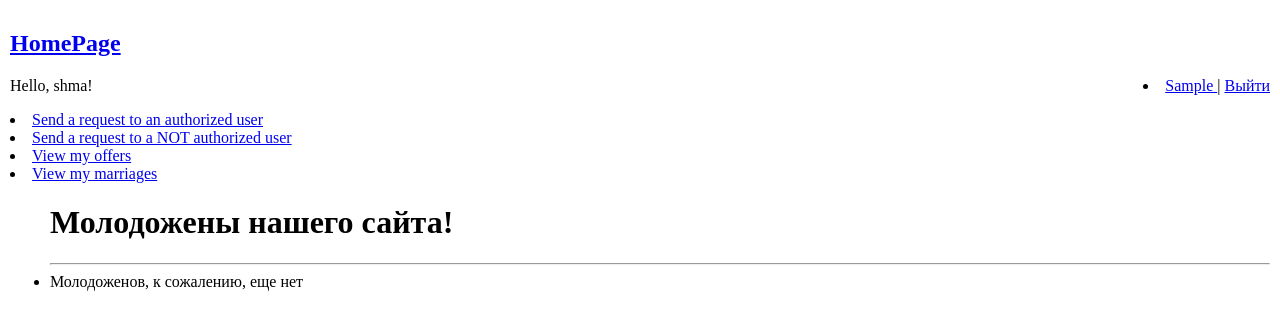
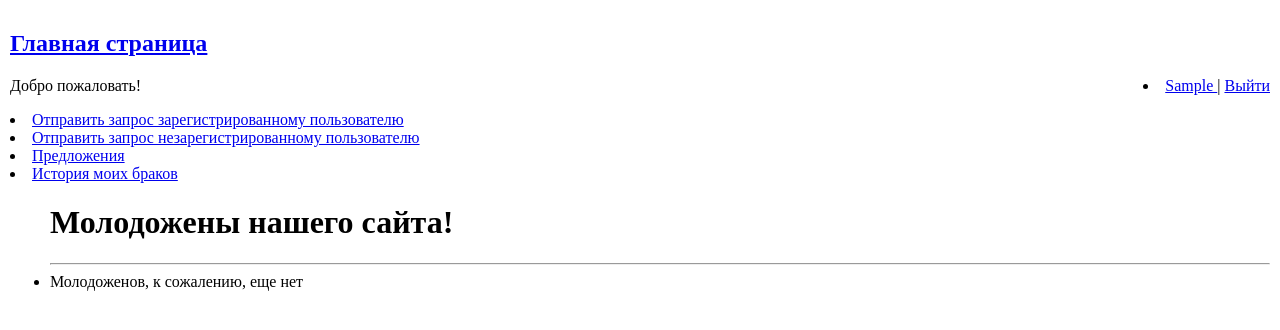
Before and after one commit to lop121/marriage_site, a Django app: page / in a window 1280 px wide. Shown: the top 330 px of the page. Run offline with Django 5.2, Linux system fonts and the light colour scheme; the visitor is signed in with stand-in values (Sample User, id 1).

Commit message:
commit befor user-autocomplete

```diff
--- a/templates/base.html
+++ b/templates/base.html
@@ -14,7 +14,7 @@
 <body>
 
 {% block mainmenu %}
-    <h2><a href="{% url 'home' %}">HomePage</a> </h2>
+    <h2><a href="{% url 'home' %}">Главная страница</a> </h2>
 {% if user.is_authenticated %}
 	<li style="float: right">
 		<a href="{% url 'profile' %}"> {{ user.first_name }} </a> |
--- a/users/forms.py
+++ b/users/forms.py
@@ -63,4 +63,4 @@ class MarriageProposalForm(forms.Form):
     last_name = forms.CharField(required=False, label="Last name")
 
     gender_choices = [('', 'Выберите пол')] + list(User.Gender.choices)
-    gender = forms.ChoiceField(choices=gender_choices, required=False, label="Gender")
+    gender = forms.ChoiceField(choices=gender_choices, required=False, label="Пол")
--- a/users/models.py
+++ b/users/models.py
@@ -2,7 +2,6 @@ from django.conf import settings
 from django.contrib.auth import get_user_model
 from django.contrib.auth.models import AbstractUser, UserManager
 from django.db import models
-from jedi.inference.flow_analysis import Status
 
 
 class MarriedManager(models.Manager):
@@ -12,8 +11,8 @@ class MarriedManager(models.Manager):
 
 class User(AbstractUser):
     class Gender(models.IntegerChoices):
-        MAN = 1,
-        WOMAN = 0
+        MAN = 1, 'Мужской'
+        WOMAN = 0, 'Женский'
 
     is_married = models.BooleanField(default=False, verbose_name='Married')
     gender = models.SmallIntegerField(
@@ -125,4 +124,4 @@ class MarriageProposals(models.Model):
     def display_receiver(self):
         if self.receiver:
             return self.receiver.get_full_name() or self.receiver.username
-        return self.receiver_fullname or "Not found, shma"
+        return self.receiver_fullname or "Партнера не найдено"
--- a/users/serializers.py
+++ b/users/serializers.py
@@ -91,3 +91,8 @@ class DivorceSerializer(ModelSerializer):
 
     def validate(self, data):
         return data
+
+class UserShortSerializer(ModelSerializer):
+    class Meta:
+        model = User
+        fields = ['id', 'username', 'first_name', 'last_name', 'photo']
--- a/users/templates/users/index.html
+++ b/users/templates/users/index.html
@@ -1,11 +1,11 @@
 {% extends 'base.html' %}
 
 {% block content %}
-<p>Hello, shma!</p>
-    <li><a href="{% url 'proposal'%}?type=registered">Send a request to an authorized user</a></li>
-    <li><a href="{% url 'proposal'%}?type=unregistered">Send a request to a NOT authorized user</a></li>
+<p>Добро пожаловать!</p>
+    <li><a href="{% url 'proposal'%}?type=registered">Отправить запрос зарегистрированному пользователю</a></li>
+    <li><a href="{% url 'proposal'%}?type=unregistered">Отправить запрос незарегистрированному пользователю</a></li>
     {% if user.is_authenticated %}
-    <li><a href="{% url 'offers-list'%}">View my offers</a></li>
-    <li><a href="{% url 'marriages-list'%}">View my marriages</a></li>
+    <li><a href="{% url 'offers-list'%}">Предложения</a></li>
+    <li><a href="{% url 'marriages-list'%}">История моих браков</a></li>
     {% endif %}
 {% endblock %}
--- a/users/urls.py
+++ b/users/urls.py
@@ -2,6 +2,7 @@ from django.contrib.auth.views import LogoutView
 from django.urls import path, re_path
 
 from . import views
+from .views import UserAutocompleteView
 
 urlpatterns = [
     path('', views.HomePage.as_view(), name='home'),
@@ -15,6 +16,7 @@ urlpatterns = [
     path('api/offers/<int:pk>/', views.OffersAPI.as_view()),
     path('api/divorce/', views.DivorceAPI.as_view(), name='divorce'),
     path('marriages/', views.MarriagesHTML.as_view(), name='marriages-list'),
+    path('api/users/autocomplete/', UserAutocompleteView.as_view(), name='user-autocomplete'),
 
 
 ]
--- a/users/views.py
+++ b/users/views.py
@@ -6,15 +6,16 @@ from django.contrib.auth.views import LoginView
 from django.db import models, transaction
 from django.db.models import Q
 from django.urls import reverse_lazy, reverse
-from django.views.generic import ListView, CreateView, UpdateView, TemplateView, DetailView
+from django.views.generic import ListView, CreateView, UpdateView, TemplateView
 from rest_framework import status, mixins, generics, serializers, permissions
 from rest_framework.exceptions import PermissionDenied, NotFound
-from rest_framework.generics import ListCreateAPIView, UpdateAPIView, ListAPIView
+from rest_framework.generics import ListCreateAPIView
 from rest_framework.response import Response
+from rest_framework.views import APIView
 
 from users.forms import LoginUserForm, RegisterUserForm, ProfileUserForm, MarriageProposalForm
 from users.models import User, Marriage, MarriageProposals
-from users.serializers import MarriageSerializers, OffersSerializers, DivorceSerializer
+from users.serializers import MarriageSerializers, OffersSerializers, DivorceSerializer, UserShortSerializer
 
 
 class HomePage(ListView):
@@ -124,6 +125,20 @@ class ProposalAPI(ListCreateAPIView):
         if response.status_code == status.HTTP_201_CREATED:
             return Response({"success": True, "message": "Предложение отправлено!"}, status=status.HTTP_201_CREATED)
         return response
+
+class UserAutocompleteView(APIView):
+    permission_classes = [permissions.IsAuthenticated]
+
+    def get(self, request):
+        q = request.GET.get('q', '')  # Получаем поисковую строку из параметра q
+        users = User.objects.filter(is_married=False)
+        if q:
+            users = users.filter(
+                Q(first_name__icontains=q) | Q(last_name__icontains=q)
+            )
+        users = users[:10]  # Ограничиваем 10 результатами
+        serializer = UserShortSerializer(users, many=True)
+        return Response(serializer.data)
 
 class ProposalHTML(TemplateView):
     template_name = 'users/proposal.html'
```
Also changed, not shown: marriage_site/settings.py (+4 -3 lines).
